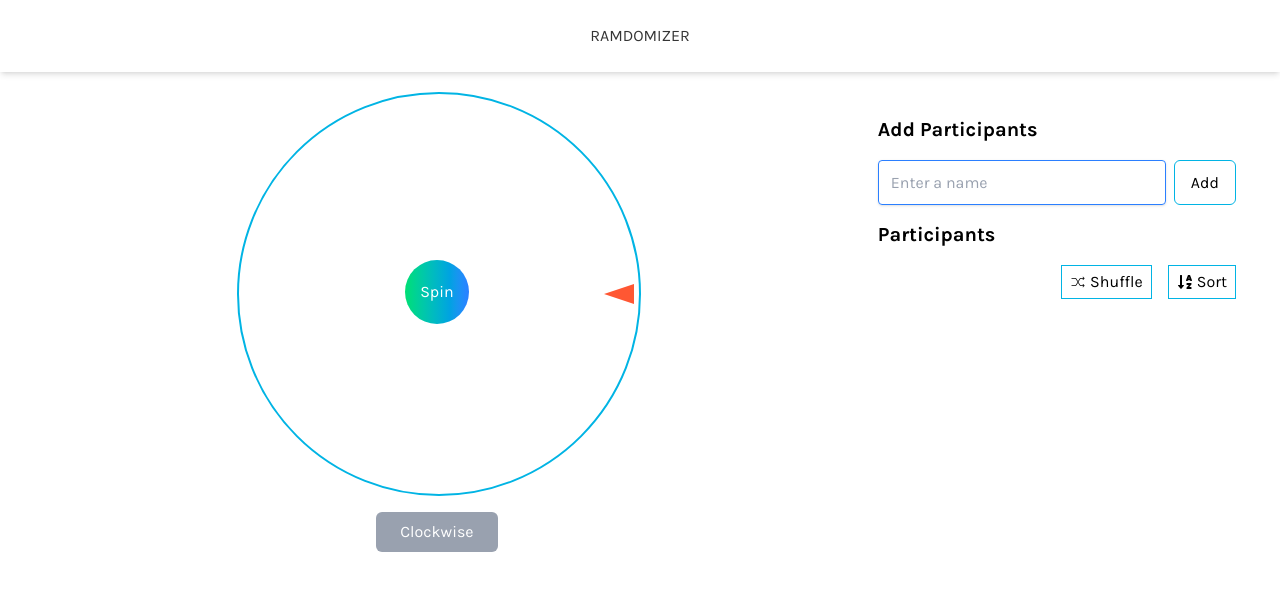
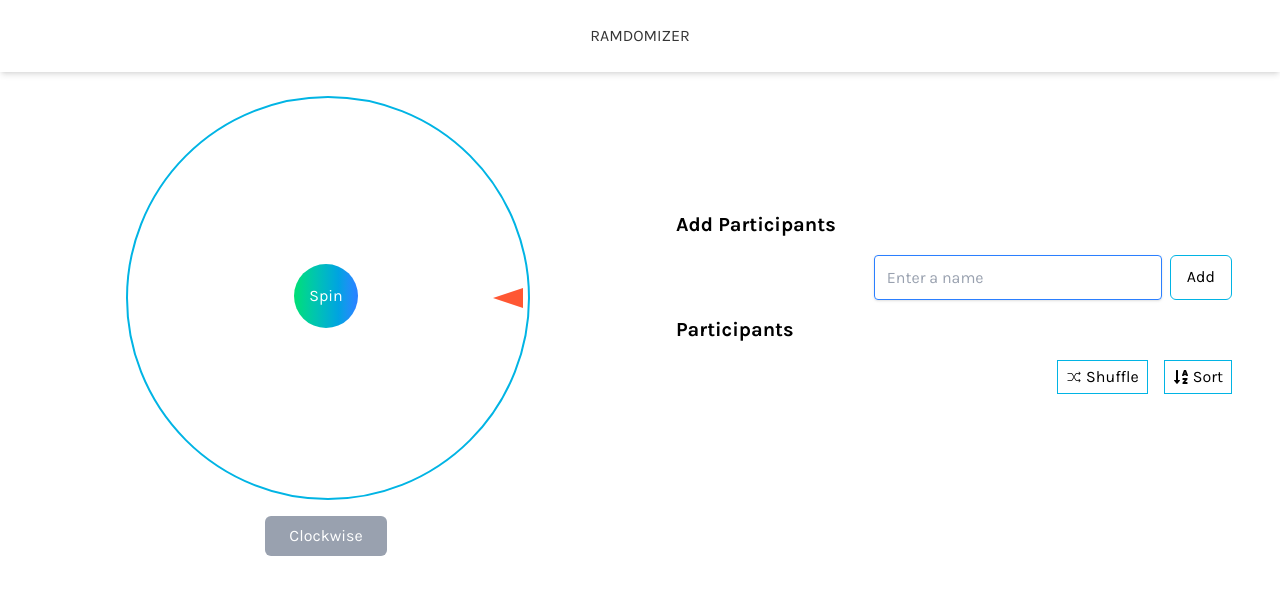
Before and after one commit to Its-Nyein/randomizer, a React (Vite) app: page / in a window 1280 px wide. Shown: the top 594 px of the page. Built offline with nearby package versions, Linux system fonts and the light colour scheme.

Commit message:
chore: adjust UI spin wheel and participants

```diff
--- a/src/App.tsx
+++ b/src/App.tsx
@@ -1,20 +1,7 @@
-import styled from 'styled-components';
-
 import { Participants } from './components/Participants';
 import { Wheel } from './wheel';
 import { useState } from 'react';
 import { Header } from './components/Header';
-
-const Main = styled.main`
-  display: flex;
-  justify-content: space-around;
-  padding: 20px;
-
-  @media (max-width: 768px) {
-    flex-direction: column-reverse;
-    align-items: center;
-  }
-`;
 
 export const MAX_PARTICIPANTS = 18;
 
@@ -44,8 +31,12 @@ function App() {
   return (
     <>
       <Header />
-      <Main>
+      <main className="flex flex-col md:flex-row justify-around items-center gap-6 p-6">
+        <div className="w-full flex justify-center mb-10">
           <Wheel participants={names} />
+        </div>
+
+        <div className="w-full">
           <Participants
             handleAddName={handleAddName}
             handleRemoveName={handleRemoveName}
@@ -53,7 +44,8 @@ function App() {
             sortNames={sortNames}
             names={names}
           />
-      </Main>
+        </div>
+      </main>
     </>
   );
 }
--- a/src/components/Participants.tsx
+++ b/src/components/Participants.tsx
@@ -50,7 +50,7 @@ export const Participants: FC<ParticipantsProps> = ({
   return (
     <section className="p-6">
       <h2 className="text-xl font-bold mb-4">Add Participants</h2>
-      <div className="flex gap-2 mb-4">
+      <div className="flex justify-end gap-2 mb-4">
         <input
           disabled={isMaxParticipantsReached}
           type="text"
```
Lines whose indentation alone changed are shown as unchanged.
